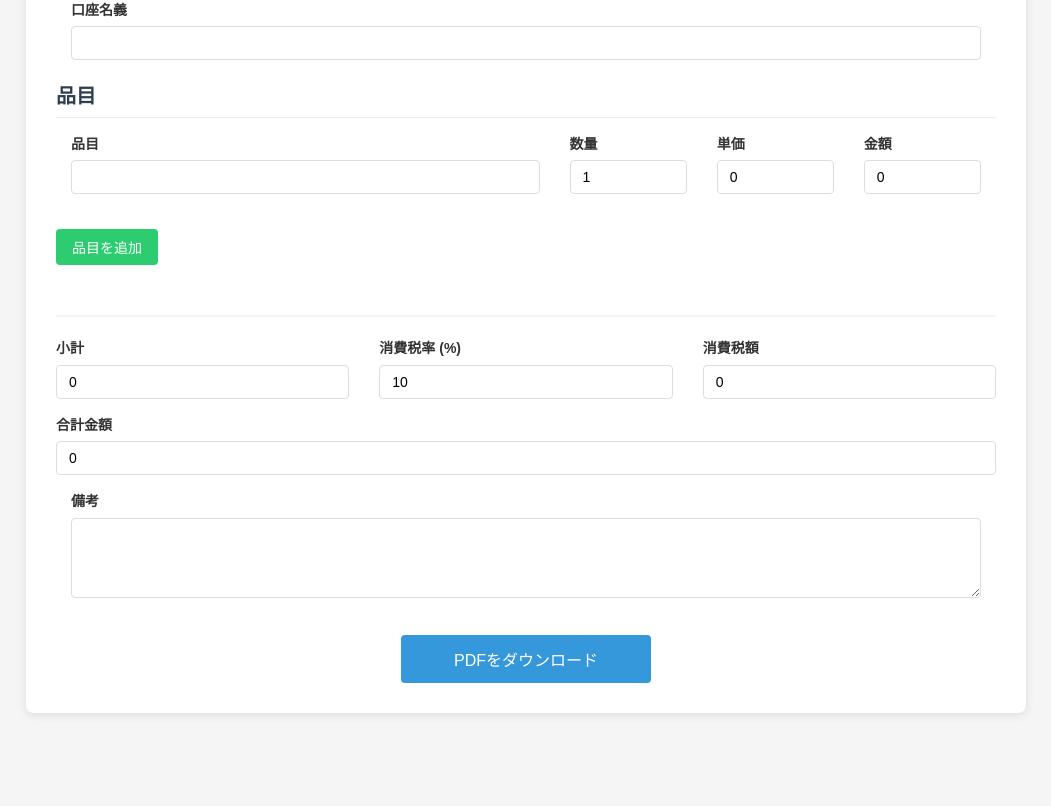
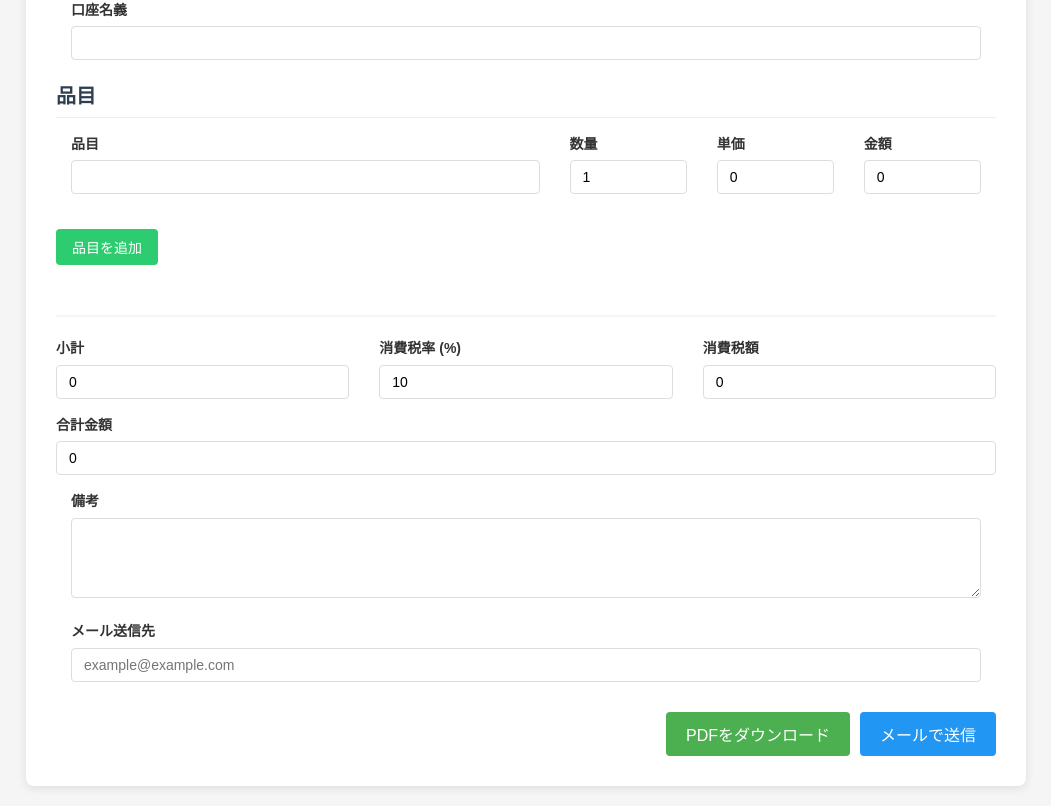
Before and after one commit to akira1110/invoice-web2, a React (Create React App) app: page / in a window 1280 px wide. Shown: the part 1409-2215 px from the top of the page, without its empty margins (114-1165 px from the left). Before the commit the page ends 2142 px from the top, so only its background shows below. Built offline with nearby package versions, Linux system fonts and the light colour scheme.

Commit message:
GASを利用して、メールを送信できるようにした。

```diff
--- a/src/App.css
+++ b/src/App.css
@@ -139,15 +139,28 @@ button:hover {
 }
 
 .actions {
+  display: flex;
+  justify-content: flex-end;
   margin-top: 30px;
-  text-align: center;
+  gap: 10px;
 }
 
-.generate-pdf {
-  padding: 12px 24px;
+.generate-pdf, .send-email {
+  padding: 10px 20px;
+  background-color: #4CAF50;
+  color: white;
+  border: none;
+  border-radius: 4px;
+  cursor: pointer;
   font-size: 16px;
-  background-color: #3498db;
-  width: 250px;
+}
+
+.send-email {
+  background-color: #2196F3;
+}
+
+.generate-pdf:hover, .send-email:hover {
+  opacity: 0.8;
 }
 
 @media (max-width: 768px) {
--- a/src/App.js
+++ b/src/App.js
@@ -37,7 +37,8 @@ function App() {
     taxRate: 10,
     taxAmount: 0,
     total: 0,
-    notes: ''
+    notes: '',
+    sendToEmail: ''
   });
 
   const invoiceRef = useRef(null);
@@ -149,6 +150,162 @@ function App() {
       ...invoice,
       [name]: value
     });
+  };
+
+  const sendPdfByEmail = async () => {
+    if (!invoice.sendToEmail) {
+      alert('送信先メールアドレスを入力してください');
+      return;
+    }
+
+    try {
+      // 送信中メッセージを表示
+      alert('メールを送信準備中です。しばらくお待ちください...');
+
+      // プレビュー用要素を取得（generatePDFと同じ処理）
+      const element = document.createElement('div');
+      element.innerHTML = `
+        <div class="invoice-preview" style="font-family: sans-serif; padding: 30px; max-width: 800px; margin: 0 auto;">
+          <h1 style="text-align: center; margin-bottom: 20px; font-size: 24px;">請求書</h1>
+
+          <div style="margin-bottom: 20px;">
+            <p><strong>請求書番号:</strong> ${invoice.invoiceNumber}</p>
+            <p><strong>発行日:</strong> ${invoice.issueDate}</p>
+            <p><strong>支払期限:</strong> ${invoice.dueDate}</p>
+          </div>
+
+          <div style="display: flex; justify-content: space-between; margin-bottom: 30px;">
+            <div>
+              <h3 style="margin-bottom: 10px;">請求元:</h3>
+              <p>${invoice.company.name}</p>
+              <p>〒${invoice.company.postalCode}</p>
+              <p>${invoice.company.address}</p>
+              <p>電話: ${invoice.company.phone}</p>
+              <p>メール: ${invoice.company.email}</p>
+            </div>
+            <div>
+              <h3 style="margin-bottom: 10px;">請求先:</h3>
+              <p>${invoice.client.name}</p>
+              <p>〒${invoice.client.postalCode}</p>
+              <p>${invoice.client.address}</p>
+            </div>
+          </div>
+
+          <table style="width: 100%; border-collapse: collapse; margin-bottom: 30px;">
+            <thead>
+              <tr style="border-bottom: 2px solid #ddd;">
+                <th style="text-align: left; padding: 10px;">品目</th>
+                <th style="text-align: right; padding: 10px;">数量</th>
+                <th style="text-align: right; padding: 10px;">単価</th>
+                <th style="text-align: right; padding: 10px;">金額</th>
+              </tr>
+            </thead>
+            <tbody>
+              ${invoice.items.map(item => `
+                <tr style="border-bottom: 1px solid #ddd;">
+                  <td style="padding: 10px;">${item.description}</td>
+                  <td style="text-align: right; padding: 10px;">${item.quantity}</td>
+                  <td style="text-align: right; padding: 10px;">¥${parseFloat(item.unitPrice).toLocaleString()}</td>
+                  <td style="text-align: right; padding: 10px;">¥${parseFloat(item.amount).toLocaleString()}</td>
+                </tr>
+              `).join('')}
+            </tbody>
+          </table>
+
+          <div style="margin-left: auto; width: 250px;">
+            <div style="display: flex; justify-content: space-between; margin-bottom: 10px;">
+              <p><strong>小計:</strong></p>
+              <p>¥${invoice.subtotal.toLocaleString()}</p>
+            </div>
+            <div style="display: flex; justify-content: space-between; margin-bottom: 10px;">
+              <p><strong>消費税 (${invoice.taxRate}%):</strong></p>
+              <p>¥${invoice.taxAmount.toLocaleString()}</p>
+            </div>
+            <div style="display: flex; justify-content: space-between; font-size: 18px; font-weight: bold; margin-top: 10px; border-top: 2px solid #ddd; padding-top: 10px;">
+              <p>合計金額:</p>
+              <p>¥${invoice.total.toLocaleString()}</p>
+            </div>
+          </div>
+
+          <div style="margin-top: 30px;">
+            <h3 style="margin-bottom: 10px;">振込先情報:</h3>
+            <p><strong>銀行名:</strong> ${invoice.bankInfo.bankName}</p>
+            <p><strong>支店名:</strong> ${invoice.bankInfo.branchName}</p>
+            <p><strong>口座種類:</strong> ${invoice.bankInfo.accountType}</p>
+            <p><strong>口座番号:</strong> ${invoice.bankInfo.accountNumber}</p>
+            <p><strong>口座名義:</strong> ${invoice.bankInfo.accountName}</p>
+          </div>
+
+          ${invoice.notes ? `
+            <div style="margin-top: 40px;">
+              <h3 style="margin-bottom: 10px;">備考:</h3>
+              <p>${invoice.notes}</p>
+            </div>
+          ` : ''}
+        </div>
+      `;
+
+      document.body.appendChild(element);
+
+      // HTML要素をキャンバスに変換
+      const canvas = await html2canvas(element);
+      document.body.removeChild(element);
+
+      // キャンバスをPDFに変換
+      const imgData = canvas.toDataURL('image/png');
+      const pdf = new jsPDF({
+        orientation: 'portrait',
+        unit: 'mm',
+        format: 'a4'
+      });
+
+      const imgWidth = 210; // A4サイズの幅
+      const pageHeight = 297; // A4サイズの高さ
+      const imgHeight = canvas.height * imgWidth / canvas.width;
+      let heightLeft = imgHeight;
+      let position = 0;
+
+      pdf.addImage(imgData, 'PNG', 0, position, imgWidth, imgHeight);
+      heightLeft -= pageHeight;
+
+      // 複数ページに対応
+      while (heightLeft >= 0) {
+        position = heightLeft - imgHeight;
+        pdf.addPage();
+        pdf.addImage(imgData, 'PNG', 0, position, imgWidth, imgHeight);
+        heightLeft -= pageHeight;
+      }
+
+      // PDFをBase64形式で取得
+      const pdfBase64 = pdf.output('datauristring');
+
+      // Google Apps Scriptにデータを送信
+      const response = await fetch('https://script.google.com/macros/s/AKfycbz1ESTp4jKMchWFHLBV0wwrRm52yt4rRlUQ4Ve1KYmyST-QOqz3dVE49dTK_xmbTDKM/exec', {
+        method: 'POST',
+        body: JSON.stringify({
+          pdfBase64: pdfBase64,
+          to: invoice.sendToEmail,
+          subject: `請求書 ${invoice.invoiceNumber}`,
+          body: `${invoice.client.name} 様
+
+請求書をお送りします。ご確認ください。
+
+${invoice.company.name}`
+        })
+      });
+
+      const result = await response.json();
+
+      if (result.success) {
+        alert('メールを送信しました');
+      } else {
+        throw new Error(result.error || '送信に失敗しました');
+      }
+
+    } catch (error) {
+      console.error('メール送信中にエラーが発生しました:', error);
+      alert(`メール送信中にエラーが発生しました: ${error.message}`);
+    }
   };
 
   const generatePDF = () => {
@@ -535,9 +692,23 @@ function App() {
             ></textarea>
           </div>
 
+          <div className="form-group">
+            <label>メール送信先</label>
+            <input
+              type="email"
+              name="sendToEmail"
+              value={invoice.sendToEmail}
+              onChange={handleInputChange}
+              placeholder="example@example.com"
+            />
+          </div>
+
           <div className="actions">
             <button className="generate-pdf" onClick={generatePDF}>
               PDFをダウンロード
+            </button>
+            <button className="send-email" onClick={sendPdfByEmail}>
+              メールで送信
             </button>
           </div>
         </div>
```
